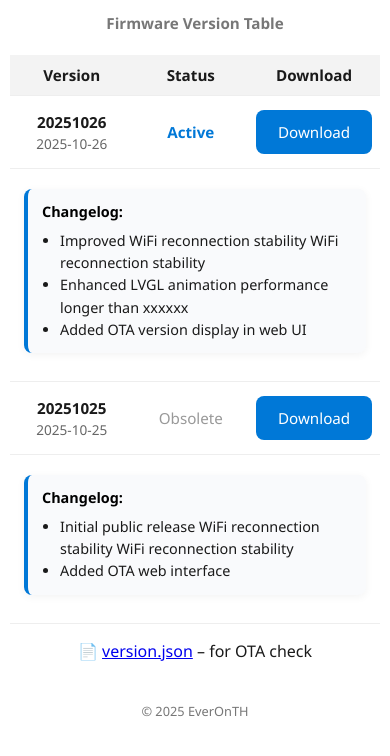
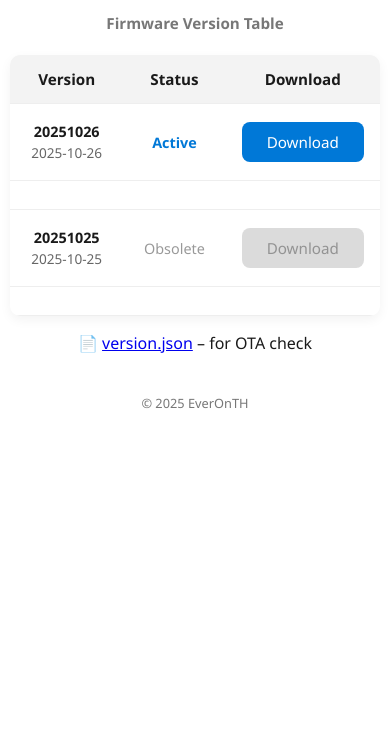
Before and after one commit to bankbab1/EverOnBitcoinTicker, a plain HTML site: page index.html in a window 390 px wide. Shown: the part 58-814 px from the top of the page. Drawn offline with Linux system fonts and the light colour scheme.

Commit message:
Update index.html

```diff
--- a/index.html
+++ b/index.html
@@ -11,6 +11,7 @@
       --muted: #777;
       --bg: #fff;
       --text: #1a1a1a;
+      --disabled: #ccc;
     }
 
     * { box-sizing: border-box; margin: 0; padding: 0; }
@@ -29,14 +30,13 @@
       align-items: center;
       gap: 8px;
     }
-
     h2 {
       font-size: 1rem;
       color: var(--muted);
       margin: 0.8rem 0 1.4rem;
     }
 
-    /* ===== TABLE STYLES ===== */
+    /* ===== TABLE ===== */
     .table-wrapper {
       width: 100%;
       max-width: 800px;
@@ -58,18 +58,13 @@
       padding: 14px 16px;
       border-bottom: 1px solid #eee;
       vertical-align: middle;
+      text-align: center;
     }
 
     th {
       background: #f3f3f3;
       font-weight: 600;
       font-size: 0.95rem;
-      text-align: center;
-    }
-
-    td {
-      font-size: 0.95rem;
-      text-align: center;
     }
 
     .status-active { color: var(--primary); font-weight: 600; }
@@ -92,9 +87,15 @@
       display: inline-block;
       transition: background 0.2s ease;
     }
+    .download-btn:hover { background: var(--primary-dark); }
 
-    .download-btn:hover {
-      background: var(--primary-dark);
+    /* Disabled button */
+    .download-btn.disabled {
+      background: var(--disabled);
+      color: #666;
+      cursor: not-allowed;
+      pointer-events: none;
+      opacity: 0.7;
     }
 
     /* ===== CHANGELOG CARD ===== */
@@ -103,11 +104,12 @@
       border-left: 4px solid var(--primary);
       text-align: left;
       padding: 14px 18px;
-      margin: 12px 0 18px 0;
+      margin: 10px 0 15px;
       border-radius: 8px;
       box-shadow: 0 2px 8px rgba(0,0,0,0.05);
       line-height: 1.55;
       font-size: 0.9rem;
+      display: none; /* ✅ collapsed by default */
     }
 
     .changelog strong {
@@ -122,45 +124,28 @@
       list-style-type: disc;
     }
 
+    tr.clickable-row {
+      cursor: pointer;
+      transition: background 0.1s ease;
+    }
+    tr.clickable-row:hover {
+      background: #fafafa;
+    }
+
     footer {
       margin-top: 40px;
       font-size: 0.8rem;
       color: var(--muted);
     }
 
-    /* ===== MOBILE OPTIMIZATION ===== */
+    /* ===== MOBILE ===== */
     @media (max-width: 600px) {
       h1 { font-size: 1.6rem; }
       h2 { font-size: 0.95rem; }
       body { padding: 20px 10px; }
-
-      .table-wrapper {
-        box-shadow: none;
-        border-radius: 0;
-      }
-
-      table {
-        font-size: 0.9rem;
-        min-width: 100%;
-      }
-
-      th, td {
-        padding: 10px 8px;
-      }
-
-      .download-btn {
-        width: 100%;
-        max-width: 220px;
-        margin: 4px auto;
-        text-align: center;
-        padding: 12px 0;
-        font-size: 0.95rem;
-      }
-
-      .changelog {
-        margin: 10px 6px 18px;
-        padding: 12px 14px;
-      }
+      table { font-size: 0.9rem; min-width: 100%; }
+      .download-btn { width: 100%; max-width: 220px; margin: 4px auto; }
+      .changelog { margin: 10px; padding: 12px 14px; }
     }
   </style>
 </head>
@@ -199,6 +184,7 @@
 
         data.firmwares.forEach((fw) => {
           const versionRow = document.createElement('tr');
+          versionRow.classList.add('clickable-row');
           versionRow.innerHTML = `
             <td>
               <strong>${fw.version}</strong>
@@ -208,11 +194,16 @@
               ${fw.status.charAt(0).toUpperCase() + fw.status.slice(1)}
             </td>
             <td>
-              <a href="${fw.firmware_url}" class="download-btn" download>Download</a>
+              <a href="${fw.firmware_url}"
+                 class="download-btn ${fw.status === 'obsolete' ? 'disabled' : ''}"
+                 ${fw.status === 'obsolete' ? 'tabindex="-1"' : 'download'}>
+                 Download
+              </a>
             </td>
           `;
           tbody.appendChild(versionRow);
 
+          // Create changelog section
           if (fw.changelog && fw.changelog.length > 0) {
             const logRow = document.createElement('tr');
             const logCell = document.createElement('td');
@@ -228,6 +219,12 @@
             logCell.appendChild(changelogDiv);
             logRow.appendChild(logCell);
             tbody.appendChild(logRow);
+
+            // ✅ Click row to toggle changelog
+            versionRow.addEventListener('click', () => {
+              changelogDiv.style.display =
+                changelogDiv.style.display === 'block' ? 'none' : 'block';
+            });
           }
         });
       } catch (err) {
@@ -236,7 +233,6 @@
           '<tr><td colspan="3">❌ Failed to load version.json</td></tr>';
       }
     }
-
     loadFirmwareTable();
   </script>
 </body>
```
